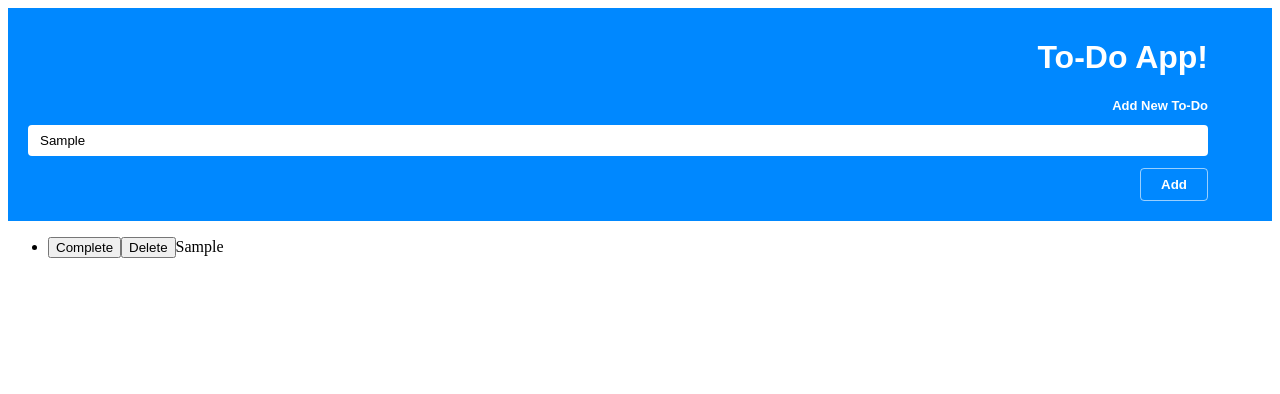
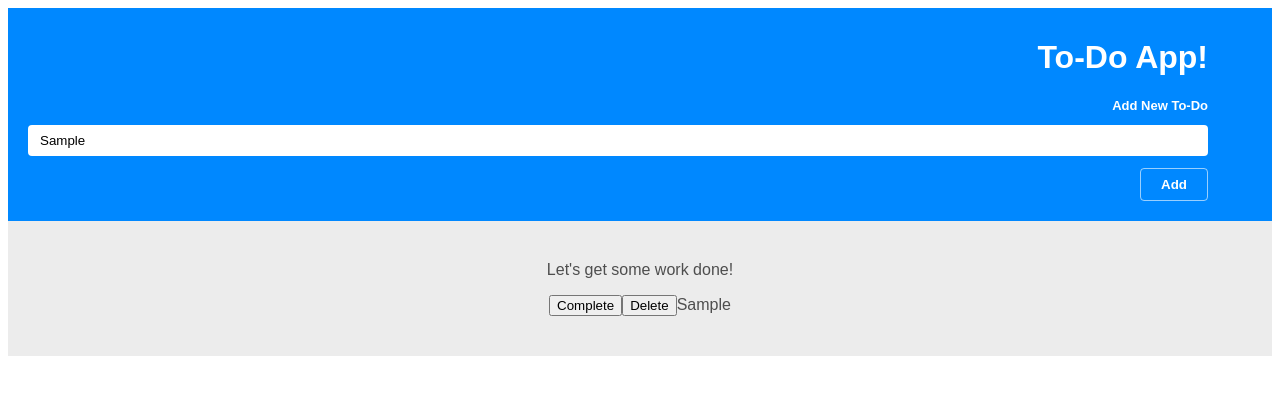
Before and after one commit to ahmedhanyh/react-todo-testing, a React (Vite) app: page / in a window 1280 px wide. Both pictures are taken after typing "Sample" into the empty fields and a click on the button "Add". Shown: the top 394 px of the page. Built offline with nearby package versions, Linux system fonts and the light colour scheme.

Commit message:
style(Main): style todos part of Main component

```diff
--- a/src/index.css
+++ b/src/index.css
@@ -0,0 +1,3 @@
+html {
+    font-family: sans-serif;
+}
--- a/src/pages/main/Main.css
+++ b/src/pages/main/Main.css
@@ -1,5 +1,4 @@
 .main-container {
-    font-family: sans-serif;
     font-weight: bold;
     background-color: rgb(0, 136, 255);
     color: white;
@@ -39,3 +38,25 @@ label {
     background-color: white;
     color: rgb(0, 136, 255);
 }
+
+.todos-container {
+    padding: 24px 0;
+    background-color: rgb(236, 236, 236);
+    color: rgb(78, 78, 78);
+}
+
+.todos-list {
+    padding: 0;
+    display: flex;
+    flex-direction: column;
+    align-items: center;
+    gap: 8px;
+}
+
+.todos-title {
+    text-align: center;
+}
+
+.todos-list {
+    list-style-type: none;
+}
--- a/src/pages/main/index.jsx
+++ b/src/pages/main/index.jsx
@@ -40,13 +40,19 @@ function Main() {
                     Add
                 </button>
             </div>
-            <ul>
-                {todoItems.length == 0 ? <p>No todos yet.</p>
-                    : todoItems.map(todoItem => {
-                        return <TodoItem key={todoItem["id"]} todo={todoItem} onDeleteTodo={deleteTodo} onMarkAsDone={markAsDone} />;
-                    }
-                    )}
-            </ul>
+            <div className="todos-container">
+            {todoItems.length == 0 ? <p className='todos-title'>No todos yet.</p>
+                :
+                <div className="todos-list-container">
+                    <p className="todos-title">Let's get some work done!</p>
+                    <ul className="todos-list">
+                        {todoItems.map(todoItem => {
+                            return <TodoItem key={todoItem["id"]} todo={todoItem} onDeleteTodo={deleteTodo} onMarkAsDone={markAsDone} />;
+                        })}
+                    </ul>
+                </div>
+            }
+            </div>
         </>
     );
 }
```
